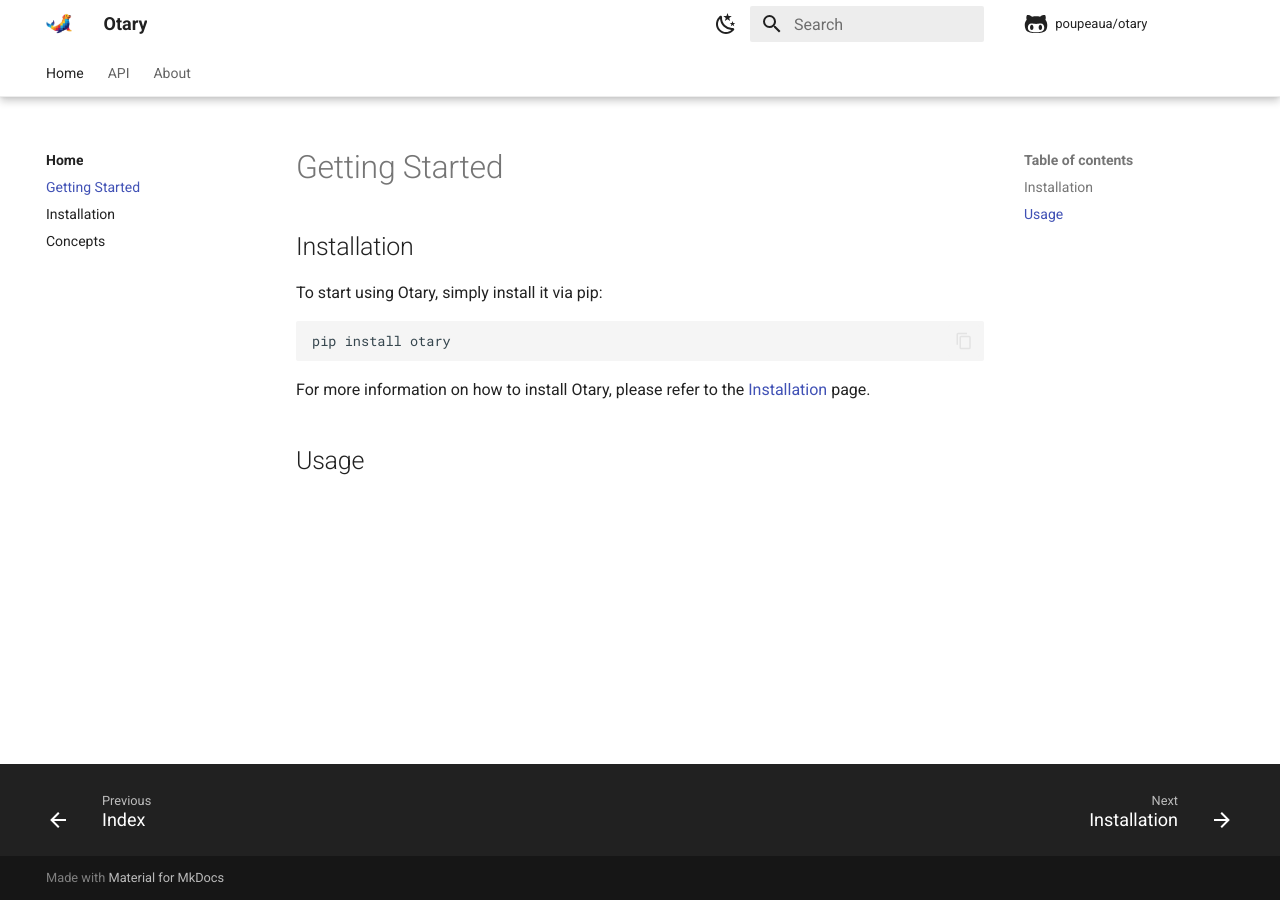
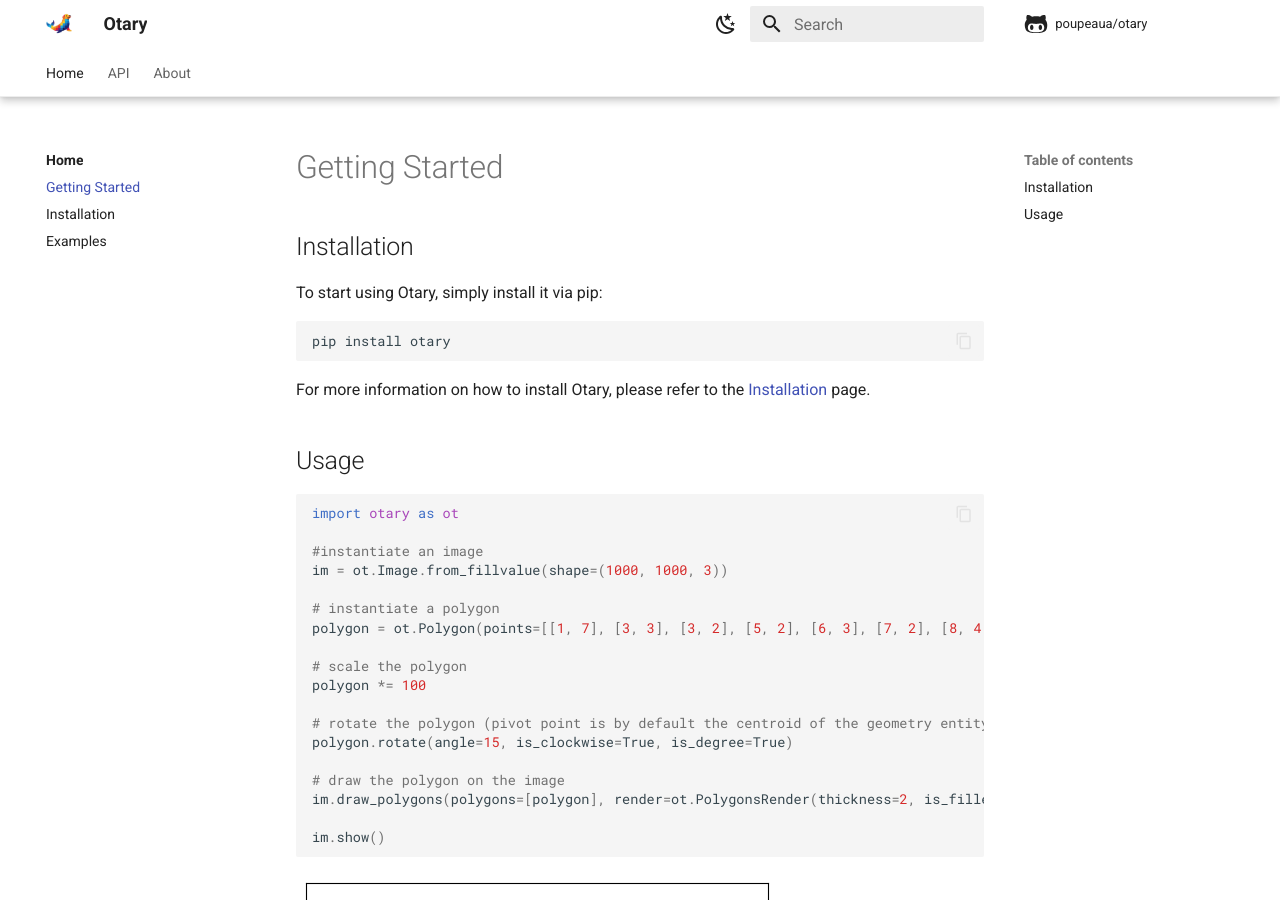
Before and after one commit to poupeaua/otary, an MkDocs documentation site: the page built from docs/getting_started.md, in a window 1280 px wide and 900 px high. Built offline with MkDocs 1.6.1 and Material for MkDocs 9.7.7, drawn with Linux system fonts in a browser that asks for light colours; comment, search, counter and statistics services are not loaded.

Commit message:
docs: update docs about and add getting started example

````diff
--- a/docs/getting_started.md
+++ b/docs/getting_started.md
@@ -11,3 +11,26 @@
 For more information on how to install Otary, please refer to the [Installation](installation.md) page.
 
 ## Usage
+
+```python
+import otary as ot
+
+#instantiate an image
+im = ot.Image.from_fillvalue(shape=(1000, 1000, 3))
+
+# instantiate a polygon
+polygon = ot.Polygon(points=[[1, 7], [3, 3], [3, 2], [5, 2], [6, 3], [7, 2], [8, 4], [7, 5], [5, 8], [4, 7]])
+
+# scale the polygon
+polygon *= 100
+
+# rotate the polygon (pivot point is by default the centroid of the geometry entity)
+polygon.rotate(angle=15, is_clockwise=True, is_degree=True)
+
+# draw the polygon on the image
+im.draw_polygons(polygons=[polygon], render=ot.PolygonsRender(thickness=2, is_filled=True, default_color=(255, 127, 0)))
+
+im.show()
+```
+
+![alt text](img/getting-started1.png)
--- a/mkdocs.yml
+++ b/mkdocs.yml
@@ -54,7 +54,7 @@
     - index.md
     - Getting Started: getting_started.md
     - Installation: installation.md
-    - Concepts: concepts.md
+    - Examples: examples.md
 
   - API:
       - reference/index.md
````
Also changed, not shown: docs/about.md (+10 -1 lines), docs/concepts.md (deleted, +0 -1 lines), docs/examples.md (added, +3 -0 lines), docs/index.md (+2 -2 lines), docs/reference/image/index.md (+4 -1 lines), docs/img/getting-started1.png (added), 5 other files.
